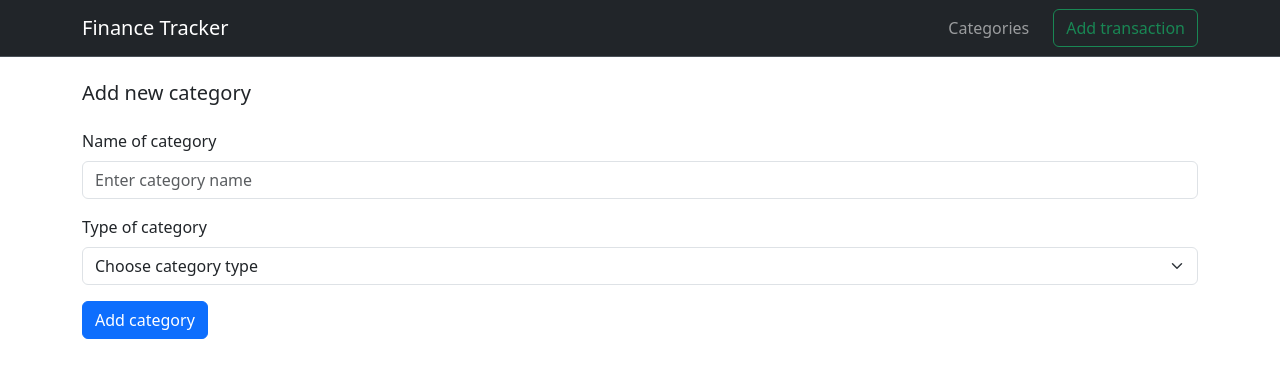
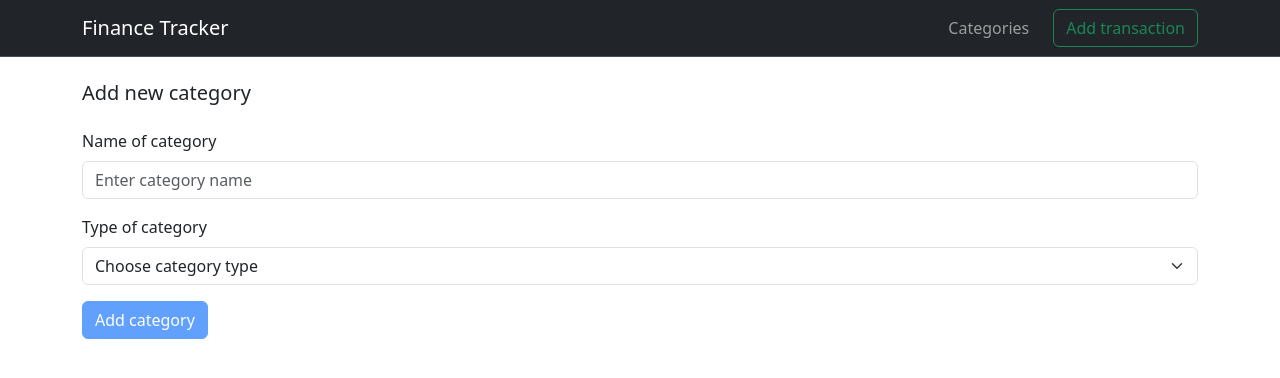
Before and after one commit to FalTatyana/Control-Work-9-Finance-Tracker, a React (Vite) app: page /add-category in a window 1280 px wide. Shown: the top 378 px of the page. Built offline with nearby package versions, Linux system fonts and the light colour scheme.

Commit message:
Added disabled for buttons

```diff
--- a/src/components/FormCategory/FormCategory.tsx
+++ b/src/components/FormCategory/FormCategory.tsx
@@ -100,7 +100,11 @@ const FormCategory = ({ isEdit, categorie }: Props) => {
         </select>
       </div>
 
-      <button type="submit" className="btn btn-primary">
+      <button
+        type="submit"
+        className="btn btn-primary"
+        disabled={!form.name || !form.type}
+      >
         {isEdit ? "Edit category" : "Add category"}
       </button>
     </form>
--- a/src/components/FormTransaction/FormTransaction.tsx
+++ b/src/components/FormTransaction/FormTransaction.tsx
@@ -52,13 +52,12 @@ const FormTransaction = ({ isEdit, transaction }: Props) => {
   const handleSubmit = async (e: SubmitEvent<HTMLFormElement>) => {
     e.preventDefault();
 
-
     if (isEdit) {
       const amount = Number(form.summ);
       if (!form.name || !form.type || Number.isNaN(amount) || amount <= 0) {
         toast.error("Enter all data");
         return;
-      };
+      }
       await dispatch(editTransaction(form));
       await dispatch(fetchTransactions());
       navigate("/");
@@ -70,7 +69,6 @@ const FormTransaction = ({ isEdit, transaction }: Props) => {
       toast.error("Enter all data");
       return;
     }
-
 
     const newTransaction = {
       type: form.type,
@@ -144,7 +142,11 @@ const FormTransaction = ({ isEdit, transaction }: Props) => {
         </span>
       </div>
 
-      <button type="submit" className="btn btn-primary">
+      <button
+        type="submit"
+        className="btn btn-primary"
+        disabled={!form.name || !form.summ || !form.type}
+      >
         {isEdit ? "Edit transaction" : "Add transaction"}
       </button>
     </form>
```
